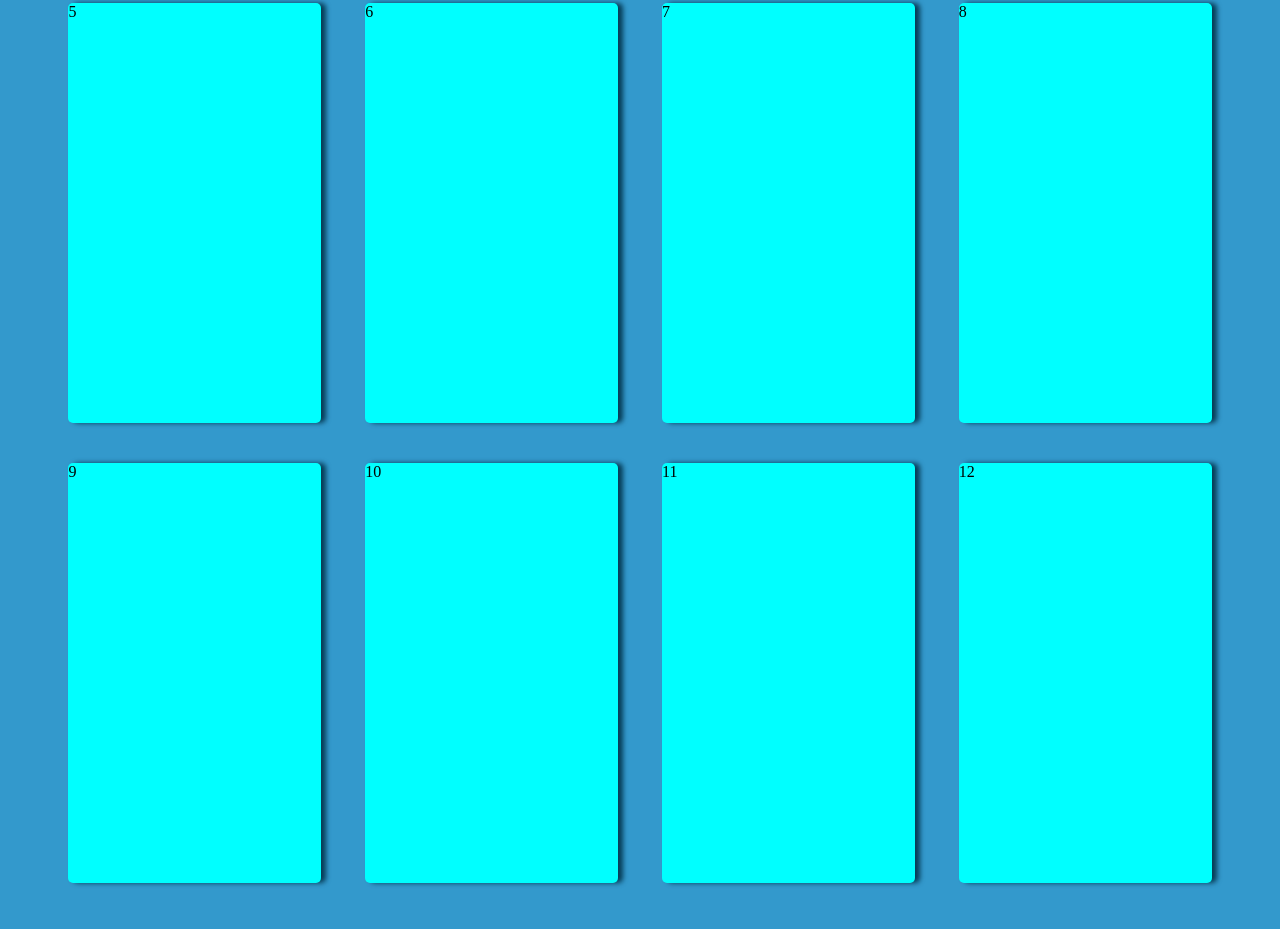
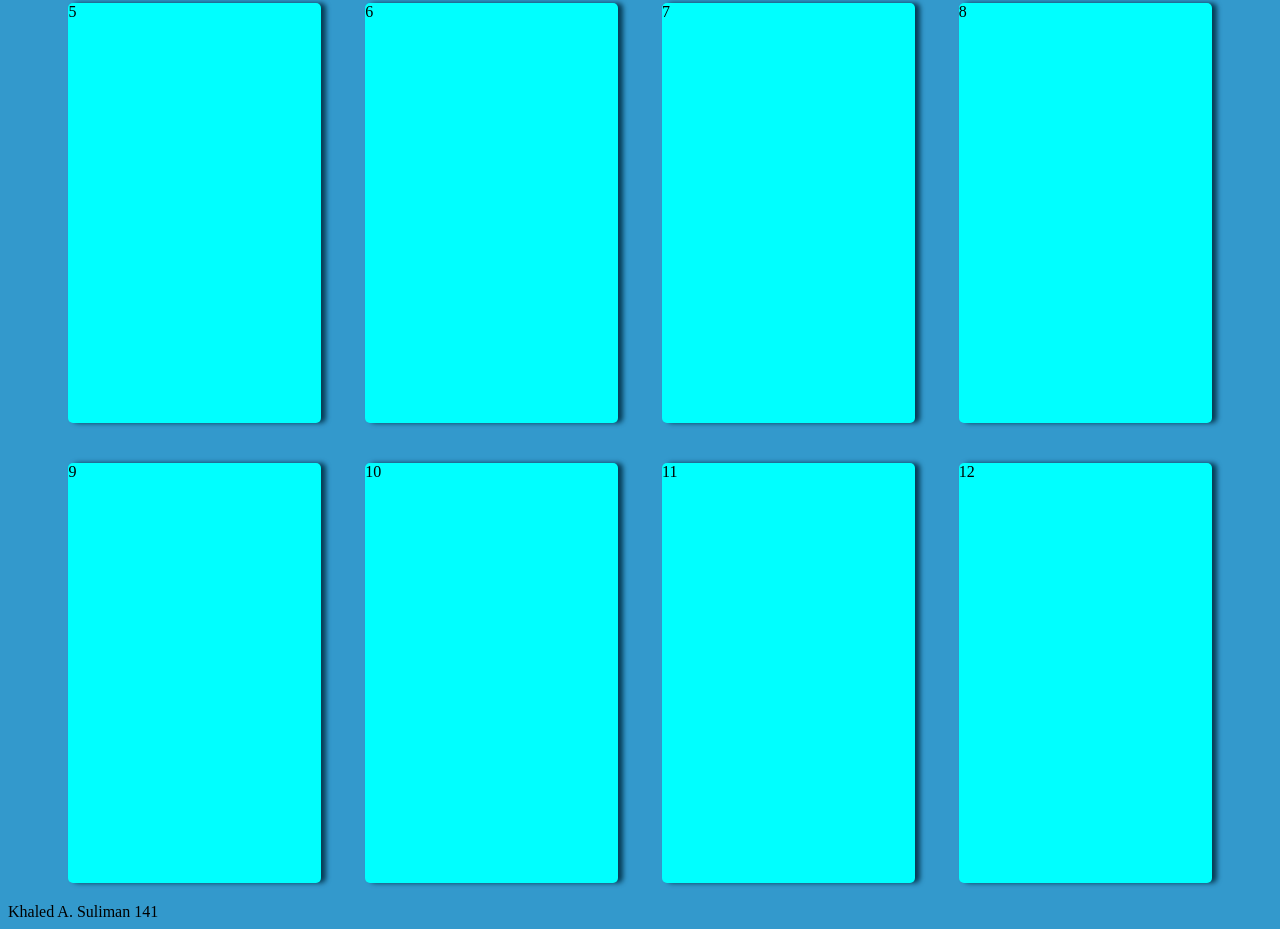
Before and after one commit to Khaledsuliman141/Alex-Anime, a plain HTML site: page index.html in a window 1280 px wide. Shown: the part 3776-4705 px from the top of the page. Drawn offline with Linux system fonts and the light colour scheme.

Commit message:
add footer tag

```diff
--- a/index.html
+++ b/index.html
@@ -97,6 +97,8 @@
 
         </section>
 
+        <footer>Khaled A. Suliman 141</footer>
+
         <script src="Js/js.js"></script>
     </body>
 </html>
```
